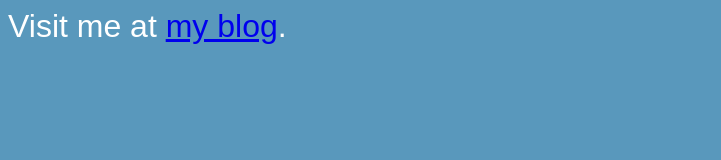
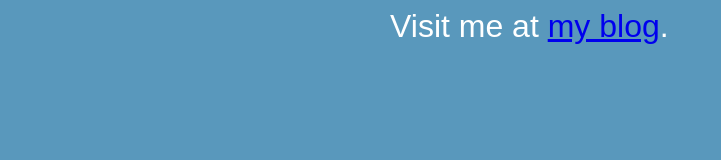
Before and after one commit to tante/tante.github.com, a plain HTML site: page index.html in a window 1280 px wide. Shown: the whole page, without its empty margins (0-721 px from the left). Drawn offline with Linux system fonts and the light colour scheme.

Commit message:
Center stuff.

```diff
--- a/index.html
+++ b/index.html
@@ -5,6 +5,6 @@
     </head>
 
     <body>
-        <div style="margin:auto;">Visit me at <a href="http://the-gay-bar.com">my blog</a>.</div>
+        <div style="width:500px;margin:auto;">Visit me at <a href="http://the-gay-bar.com">my blog</a>.</div>
     </body>
 </html>
```
